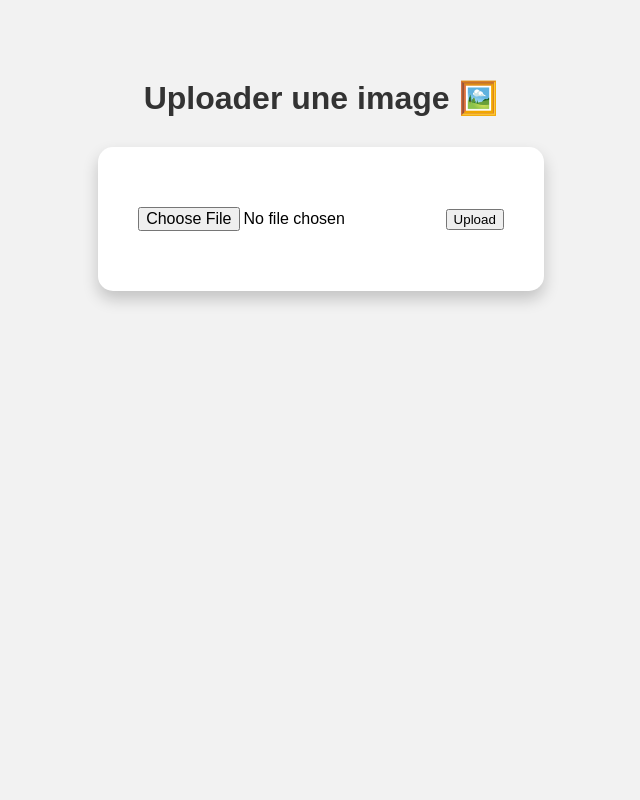
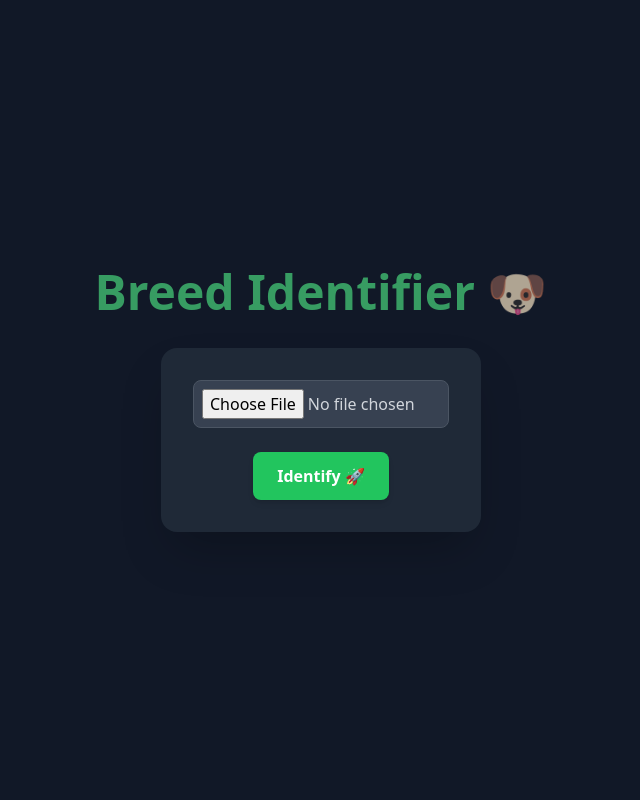
Before and after one commit to J-oker555/DogsBreedId, a Flask app: page / in a window 1280 px wide. Shown: the whole page, without its empty margins (319-959 px from the left). Run offline with Flask 3, Linux system fonts and the light colour scheme; some libraries are stand-ins or nearby versions.

Commit message:
update reponsive

```diff
--- a/App/templates/index.html
+++ b/App/templates/index.html
@@ -1,50 +1,23 @@
 <!DOCTYPE html>
 <html lang="fr">
 <head>
-    <meta charset="UTF-8">
-    <title>Prédiction d'Image</title>
-    <style>
-        body {
-            background-color: #f2f2f2;
-            font-family: 'Arial', sans-serif;
-            text-align: center;
-            padding-top: 50px;
-        }
-        h1 {
-            color: #333;
-            margin-bottom: 30px;
-        }
-        form {
-            background-color: white;
-            padding: 40px;
-            border-radius: 15px;
-            box-shadow: 0 8px 16px rgba(0,0,0,0.2);
-            display: inline-block;
-        }
-        input[type="file"] {
-            margin: 20px 0;
-            font-size: 16px;
-        }
-        button {
-            background-color: #4CAF50;
-            color: white;
-            padding: 12px 25px;
-            border: none;
-            border-radius: 8px;
-            font-size: 16px;
-            cursor: pointer;
-            margin-top: 20px;
-        }
-        button:hover {
-            background-color: #45a049;
-        }
-    </style>
+  <meta charset="UTF-8">
+  <title>Breed Identifier</title>
+  <script src="https://cdn.tailwindcss.com"></script>
 </head>
-<body>
-    <h1>Uploader une image 🖼️</h1>
-    <form action="/predict" method="post" enctype="multipart/form-data">
-        <input type="file" name="file">
-        <input type="submit" value="Upload">
-    </form>
+<body class="bg-gray-900 text-gray-100 min-h-screen flex flex-col items-center justify-center">
+
+  <h1 class="text-5xl font-bold mb-8 animate-pulse text-green-400">Breed Identifier 🐶</h1>
+
+  <form action="/predict" method="post" enctype="multipart/form-data" class="bg-gray-800 p-8 rounded-2xl shadow-2xl flex flex-col items-center space-y-6 w-80 hover:scale-105 transition-transform duration-300">
+
+    <input type="file" name="file" class="block w-full text-gray-300 border border-gray-600 rounded-lg p-2 cursor-pointer bg-gray-700 focus:outline-none focus:ring-2 focus:ring-green-400">
+
+    <button type="submit" class="bg-green-500 hover:bg-green-600 text-white font-semibold py-3 px-6 rounded-lg shadow-md transition-all duration-300">
+      Identify 🚀
+    </button>
+
+  </form>
+
 </body>
 </html>
```
Also changed, not shown: App/templates/result.html (+17 -19 lines).
